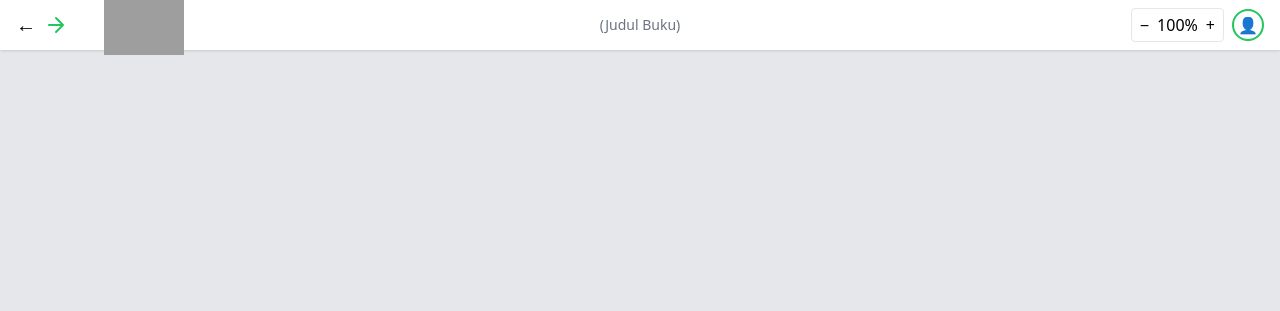
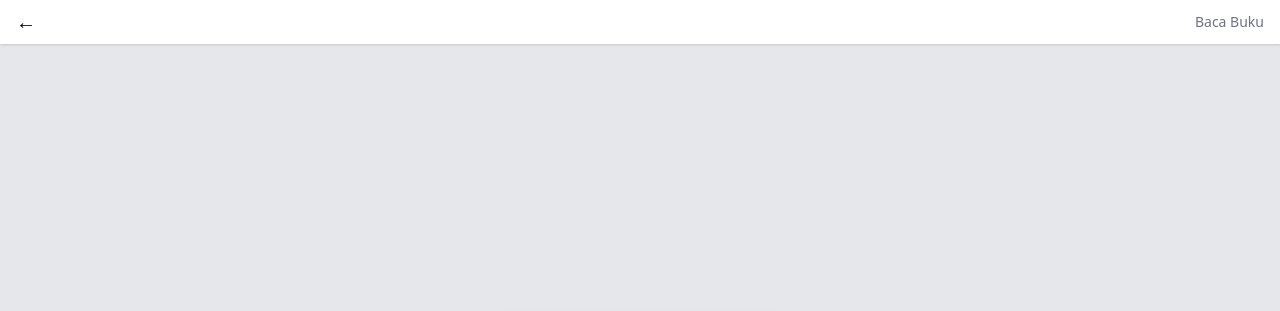
Before and after one commit to Cycoell/BacaPoint-Trial, a PHP site: page /pages/reading.php in a window 1280 px wide. Shown: the top 311 px of the page. Run offline with PHP 8.4, Linux system fonts and the light colour scheme; data comes from the database, SQL or seed files in the repository; style sheets or scripts are compiled from the project's sources; some libraries are stand-ins or nearby versions; grey boxes are pictures that could not be loaded.

Commit message:
isok anjaiii pdf eee

```diff
--- a/index.php
+++ b/index.php
@@ -66,12 +66,12 @@ $result = mysqli_query($conn, $query);
         <?php
         $count = 0; // Mulai counter
         while (($row = mysqli_fetch_assoc($result)) && $count < 4) {
-          $count++; // Tambah counter setiap loop
-          $bookId = $row['id']; // Asumsikan kamu punya kolom id
+            $count++; // Tambah counter setiap loop
+            $bookId = $row['id']; // Asumsikan kamu punya kolom id
         ?>
           <!-- Card dari database (klik ke detail buku) -->
-          <a href="detail.php?id=<?php echo $bookId; ?>" class="block">
-            <div class="w-44 h-80 flex-none  bg-slate-300 rounded-lg shadow p-3 mr-4 hover:shadow-lg transition">
+          <a href="/BacaPoint-Trial/pages/reading.php?id=<?php echo $bookId; ?>" class="block">
+            <div class="w-44 h-80 flex-none bg-slate-300 rounded-lg shadow p-3 mr-4 hover:shadow-lg transition">
               <div class="h-48 w-full overflow-hidden rounded mb-2">
                 <img src="<?php echo $row['cover_path']; ?>" alt="Cover" class="w-full h-full object-cover" />
               </div>
--- a/library/header.php
+++ b/library/header.php
@@ -15,7 +15,7 @@ if (session_status() === PHP_SESSION_NONE) {
 
       <!-- Logo -->
       <div class="w-[140px] h-[140px] -top-8 left-8 absolute">
-        <a href="<?php echo isset($_SESSION['user']) ? '/BacaPoint-Trial/dashboard.php' : 'index.php'; ?>"
+        <a href="<?php echo isset($_SESSION['user']) ? '/BacaPoint-Trial/dashboard.php' : '/BacaPoint-Trial/index.php'; ?>"
            class="transition-transform duration-300 hover:scale-110">
           <img src="/BacaPoint-Trial/assets/logo_samping.png" alt="BacaPoint" class="bg-contain w-full h-full object-contain" />
         </a>
--- a/pages/reading.php
+++ b/pages/reading.php
@@ -1,6 +1,34 @@
 <?php
-$fileName = isset($_GET['file']) ? $_GET['file'] : 'default.pdf';
-$filePath = "assets/" . $fileName;
+session_start();
+include '../db.php'; // Pastikan path ini benar sesuai dengan lokasi db.php
+
+// Ambil ID buku dari query string
+$bookId = isset($_GET['id']) ? $_GET['id'] : 0;
+
+// Pastikan ID valid
+if ($bookId > 0) {
+    // Query untuk mengambil path PDF berdasarkan ID menggunakan prepared statement
+    $sql = "SELECT pdf_path FROM book_list WHERE id = ?";
+    $stmt = $conn->prepare($sql);
+    if ($stmt === false) {
+        die('Prepare failed: ' . $conn->error);
+    }
+    $stmt->bind_param("i", $bookId); // Bind parameter untuk ID
+    $stmt->execute();
+    $result = $stmt->get_result();
+
+    if ($result->num_rows > 0) {
+        $row = $result->fetch_assoc();
+        // Menambahkan path lengkap untuk mengakses file PDF
+        $filePath = "/bacapoint-trial/" . $row['pdf_path'];
+    } else {
+        $filePath = '/bacapoint-trial/assets/buku/default.pdf'; // Jika tidak ditemukan, beri file default
+    }
+    $stmt->close();
+} else {
+    $filePath = '/bacapoint-trial/assets/buku/default.pdf'; // Jika ID tidak valid, beri file default
+}
+
 ?>
 
 <!DOCTYPE html>
@@ -10,13 +38,10 @@ $filePath = "assets/" . $fileName;
   <meta name="viewport" content="width=device-width, initial-scale=1.0" />
   <title>BacaPoint</title>
 
-  <!--Link Icon  -->
-  <?php include '../library/icon.php'; ?>
-
   <!-- Link ke file CSS -->
   <link href="../css/styles.css" rel="stylesheet">
 
-  <!-- Link PDF -->
+  <!-- Link PDF.js -->
   <script src="https://cdnjs.cloudflare.com/ajax/libs/pdf.js/3.4.120/pdf.min.js"></script>
 
 </head>
@@ -25,32 +50,11 @@ $filePath = "assets/" . $fileName;
   <div class="flex flex-col min-h-screen">
     <!-- Header -->
     <header class="bg-white px-4 py-2 flex justify-between items-center shadow relative">
-
       <div class="flex flex-1 items-center space-x-2">
         <button onclick="window.history.back()" class="text-xl font-bold">&larr;</button>
-        <svg xmlns="http://www.w3.org/2000/svg" class="h-6 w-6 text-green-500" fill="none" viewBox="0 0 24 24" stroke="currentColor">
-          <path stroke-linecap="round" stroke-linejoin="round" stroke-width="2" d="M5 12h14M12 5l7 7-7 7" />
-        </svg>
       </div>
 
-      <div class="w-20 h-24 left-16 ml-10 absolute">
-        <img src="../assets/logo_samping.png" alt="Logo" class="h-full w-full object-contain" />
-      </div>
-
-      <div class="text-center text-sm text-gray-500 items-center">(Judul Buku)</div>
-
-      <div class="flex flex-1 justify-end items-center space-x-2">
-        <div class="flex items-center border rounded px-2 py-1">
-          <button onclick="zoomOut()">−</button>
-          <span id="zoomLevel" class="px-2">100%</span>
-          <button onclick="zoomIn()">+</button>
-        </div>
-
-        <div class="w-8 h-8 rounded-full border-2 border-green-500 flex items-center justify-center">
-          <span>&#128100;</span>
-        </div>
-
-      </div>
+      <div class="text-center text-sm text-gray-500 items-center">Baca Buku</div>
     </header>
 
     <!-- PDF Viewer -->
@@ -111,22 +115,16 @@ $filePath = "assets/" . $fileName;
     function zoomIn() {
       scale += 0.1;
       renderPage(pageNum);
-      updateZoomDisplay();
     }
 
     function zoomOut() {
       scale = Math.max(0.5, scale - 0.1);
       renderPage(pageNum);
-      updateZoomDisplay();
-    }
-
-    function updateZoomDisplay() {
-      document.getElementById("zoomLevel").textContent = Math.round(scale * 100) + "%";
     }
 
     // Load PDF
-    const fileName = "<?php echo $filePath; ?>";
-    fetch(fileName)
+    const filePath = "<?php echo $filePath; ?>";
+    fetch(filePath)
       .then(response => {
         if (!response.ok) throw new Error("File tidak ditemukan");
         return response.arrayBuffer();
@@ -144,4 +142,3 @@ $filePath = "assets/" . $fileName;
   </script>
 </body>
 </html>
-''
```
